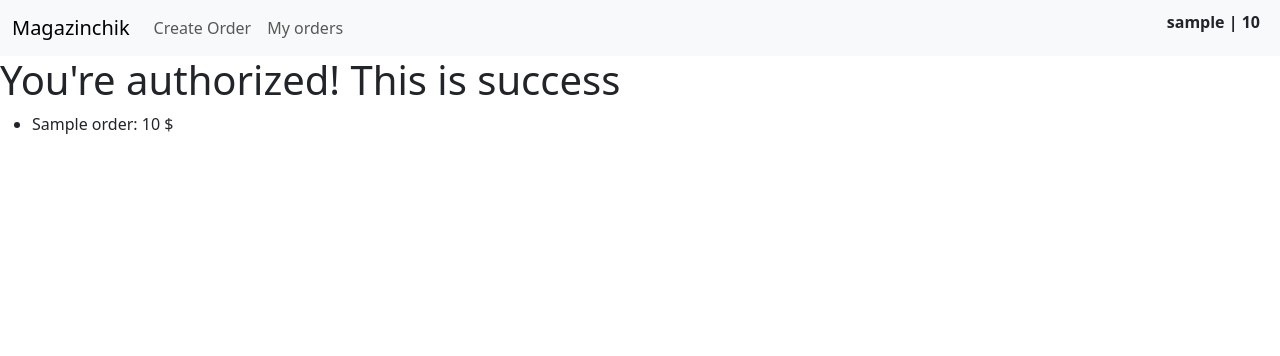
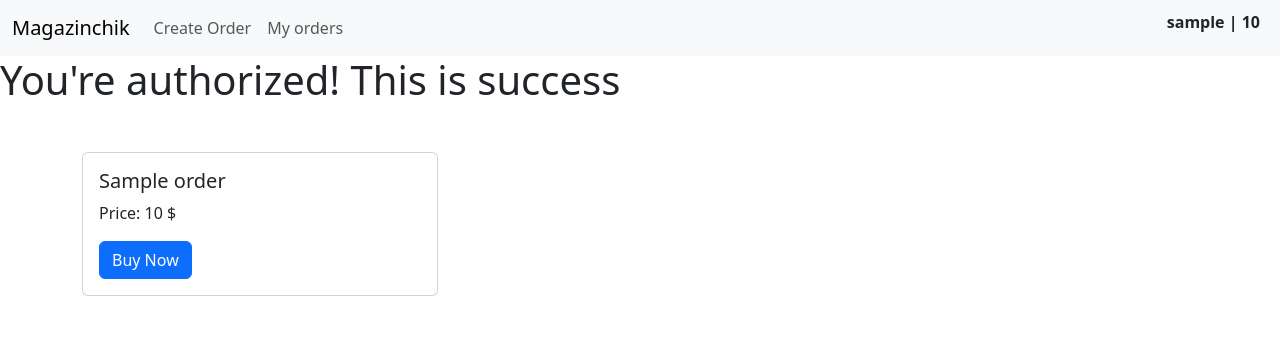
Before and after one commit to dtlhub/ad-training-01-03-2025, a Flask app: template services/magazinchik/templates/authorized/index.html in a window 1280 px wide. Shown: the top 356 px of the page. Run offline with Flask 3, Linux system fonts and the light colour scheme; the template is opened without the code that fills it: most values are stand-ins (such as "Sample title", 1, 10 or a date in 2020).

Commit message:
updated frontend

```diff
--- a/services/magazinchik/templates/authorized/index.html
+++ b/services/magazinchik/templates/authorized/index.html
@@ -34,11 +34,22 @@
 
 <h1>You're authorized! This is success</h1>
 
-<ul>
-    {% for order in orders %}
-    <li>{{order.name}}: {{order.price}} $</li>
-    {% endfor %}
-</ul>
+<div class="container my-5">
+    <div class="row">
+        {% for order in orders %}
+        <div class="col-md-4">
+            <div class="card">
+                <div class="card-body">
+                    <h5 class="card-title">{{order.name}}</h5>
+                    <p class="card-text">Price: {{order.price}} $</p>
+                    <a href="/" class="btn btn-primary">Buy Now</a>
+                </div>
+            </div>
+        </div>
+        {% endfor %}
+    </div>
+</div>
+
 
 <script src="https://cdn.jsdelivr.net/npm/bootstrap@5.3.3/dist/js/bootstrap.bundle.min.js" integrity="sha384-YvpcrYf0tY3lHB60NNkmXc5s9fDVZLESaAA55NDzOxhy9GkcIdslK1eN7N6jIeHz" crossorigin="anonymous"></script>
 </body>
```
